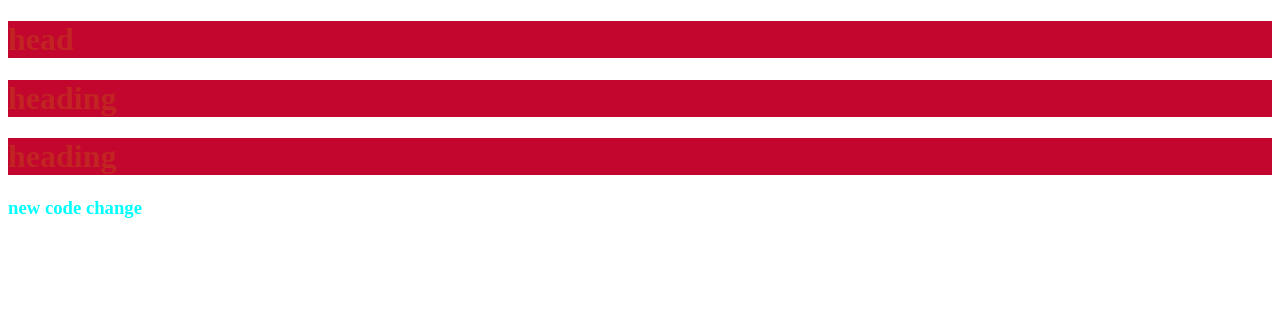
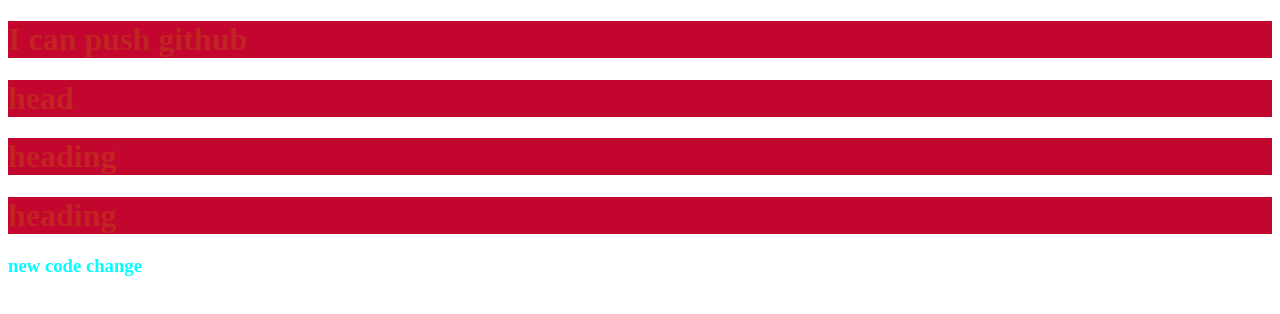
Before and after one commit to anamerasul/my-second-repo, a plain HTML site: page index.html in a window 1280 px wide. Drawn offline with Linux system fonts and the light colour scheme.

Commit message:
new h1 add

```diff
--- a/index.html
+++ b/index.html
@@ -8,6 +8,7 @@
     <link rel="stylesheet" href="style.css">
 </head>
 <body>
+    <h1>I can push github</h1>
     <h1>head</h1>
     <h1>heading</h1>
     <h1>heading</h1>
```
